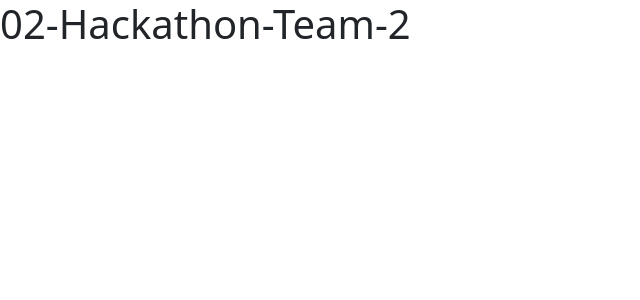
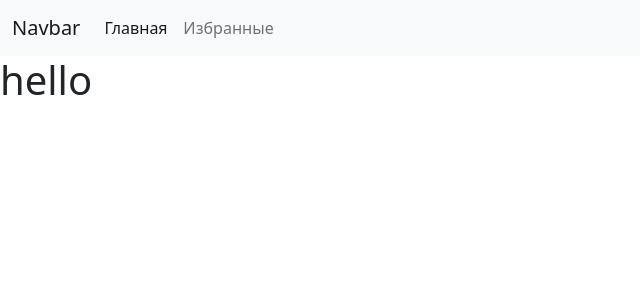
Before and after one commit to Sviatoslove/02-hackathon-team-2, a React (Create React App) app: page / in a window 1280 px wide. Shown: the top 300 px of the page, without its empty margins (0-640 px from the left). Built offline with nearby package versions, Linux system fonts and the light colour scheme.

Commit message:
navbar has been developed

```diff
--- a/src/app/App.js
+++ b/src/app/App.js
@@ -1,7 +1,12 @@
 import React from 'react'
+import Layout from '../layout/Layout'
 
 function App() {
-  return <h1>02-Hackathon-Team-2 </h1>
+  return (
+    <Layout>
+      <h1>hello</h1>
+    </Layout >
+  )
 }
 
 export default App
--- /dev/null
+++ b/src/components/NavBar/NavBar.jsx
@@ -0,0 +1,42 @@
+import React, { useState } from 'react'
+import { NavLink } from 'react-router-dom'
+
+const NavBar = () => {
+  const [open, setOpen] = useState(false)
+
+  const handleOpenMenu = () => {
+    setOpen((prev) => !prev)
+  }
+
+  return (
+    <nav className='navbar navbar-expand-lg navbar-light bg-light'>
+      <div className='container-fluid'>
+        <NavLink className='navbar-brand' to='#'>
+          Navbar
+        </NavLink>
+        <button
+          className='navbar-toggler'
+          onClick={handleOpenMenu}
+          type='button'
+        >
+          <span className='navbar-toggler-icon'></span>
+        </button>
+        <div
+          className={`collapse navbar-collapse ${open && 'show'}`}
+          id='navbarNavAltMarkup'
+        >
+          <div className='navbar-nav'>
+            <NavLink className={`nav-link`} to='/'>
+              Главная
+            </NavLink>
+            <NavLink className={`nav-link`} to='/favorites'>
+              Избранные
+            </NavLink>
+          </div>
+        </div>
+      </div>
+    </nav>
+  )
+}
+
+export default NavBar
--- a/src/index.js
+++ b/src/index.js
@@ -4,11 +4,14 @@ import './index.css'
 import 'bootstrap/dist/css/bootstrap.css'
 import reportWebVitals from './reportWebVitals'
 import App from './app/App'
+import { BrowserRouter } from 'react-router-dom'
 
 const root = ReactDOM.createRoot(document.getElementById('root'))
 root.render(
   <React.StrictMode>
-    <App />
+    <BrowserRouter>
+      <App />
+    </BrowserRouter>
   </React.StrictMode>
 )
 
--- /dev/null
+++ b/src/layout/Layout.jsx
@@ -0,0 +1,21 @@
+import React from 'react'
+import PropTypes from 'prop-types'
+import Header from './header/Header'
+
+const Layout = ({ children }) => {
+  return (
+    <div>
+      <Header />
+      {children}
+    </div>
+  )
+}
+
+Layout.propTypes = {
+  children: PropTypes.oneOfType([
+    PropTypes.arrayOf(PropTypes.node),
+    PropTypes.node
+  ])
+}
+
+export default Layout
--- /dev/null
+++ b/src/layout/header/Header.jsx
@@ -0,0 +1,12 @@
+import React from 'react'
+import NavBar from '../../components/NavBar/NavBar'
+
+const Header = () => {
+  return (
+    <header>
+      <NavBar />
+    </header>
+  )
+}
+
+export default Header
```
